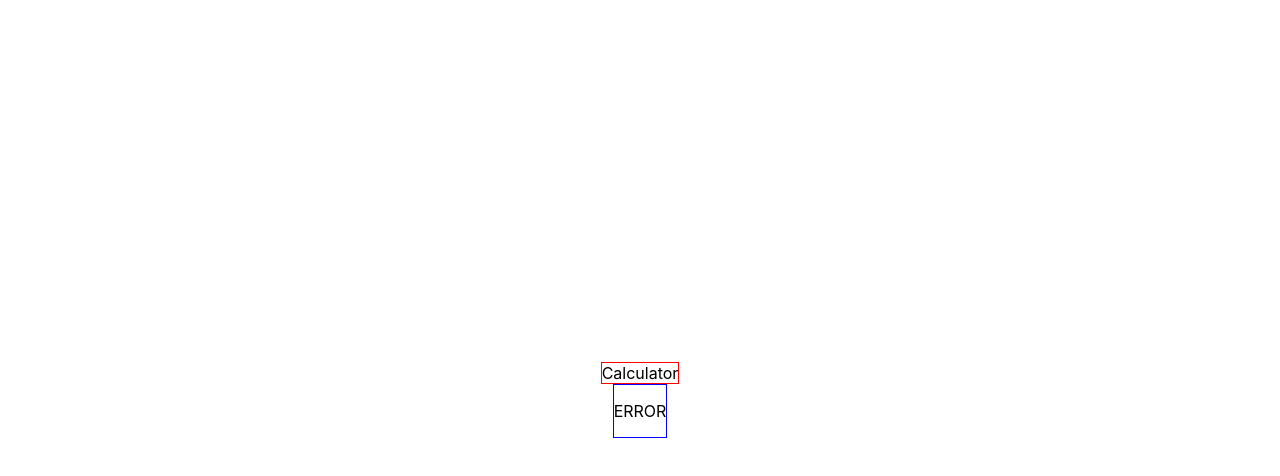
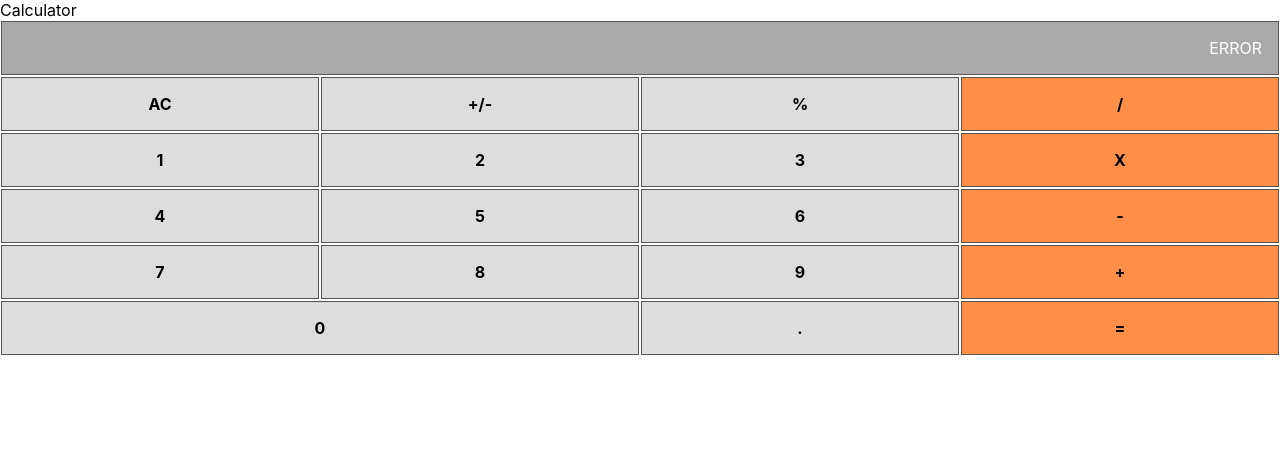
Before and after one commit to carlosmuerto/Math-Magicians, a React (Create React App) app: page / in a window 1280 px wide. Shown: the top 476 px of the page. Built offline with nearby package versions, Linux system fonts and the light colour scheme.

Commit message:
Add buttons and style

```diff
--- a/src/components/Calculator.css
+++ b/src/components/Calculator.css
@@ -1,3 +1,154 @@
+:root {
+  --calc-action-color: #ff8e47;
+  --number-action-color: #ddd;
+}
+
 .calculator-body {
+  display: flex;
+  flex-direction: column;
+  min-width: 50%;
+}
+
+.calculator-body .actions {
   display: grid;
+  grid-template-columns: repeat(4, 1fr);
+  grid-template-rows: repeat(5, 1fr);
 }
+
+.calculator-screen {
+  display: flex;
+  justify-content: end;
+  align-items: center;
+  background-color: #aaa;
+  border: 1px solid #555;
+  margin: 1px;
+}
+
+.calculator-screen .calculator-value {
+  margin: 1rem;
+  font-size: 1rem;
+  color: white;
+}
+
+.calculator-btn {
+  display: flex;
+  justify-content: center;
+  align-items: center;
+  border: 1px solid #555;
+  margin: 1px;
+  font-weight: bold;
+}
+
+.calculator-btn.action-ac {
+  background-color: var(--number-action-color);
+  grid-column: 1 / span 1;
+  grid-row: 1 / span 1;
+}
+
+.calculator-btn.action-sign {
+  background-color: var(--number-action-color);
+  grid-column: 2 / span 1;
+  grid-row: 1 / span 1;
+}
+
+.calculator-btn.action-percent {
+  background-color: var(--number-action-color);
+  grid-column: 3 / span 1;
+  grid-row: 1 / span 1;
+}
+
+.calculator-btn.action-number-1 {
+  background-color: var(--number-action-color);
+  grid-column: 1 / span 1;
+  grid-row: 2 / span 1;
+}
+
+.calculator-btn.action-number-2 {
+  background-color: var(--number-action-color);
+  grid-column: 2 / span 1;
+  grid-row: 2 / span 1;
+}
+
+.calculator-btn.action-number-3 {
+  background-color: var(--number-action-color);
+  grid-column: 3 / span 1;
+  grid-row: 2 / span 1;
+}
+
+.calculator-btn.action-number-4 {
+  background-color: var(--number-action-color);
+  grid-column: 1 / span 1;
+  grid-row: 3 / span 1;
+}
+
+.calculator-btn.action-number-5 {
+  background-color: var(--number-action-color);
+  grid-column: 2 / span 1;
+  grid-row: 3 / span 1;
+}
+
+.calculator-btn.action-number-6 {
+  background-color: var(--number-action-color);
+  grid-column: 3 / span 1;
+  grid-row: 3 / span 1;
+}
+
+.calculator-btn.action-number-7 {
+  background-color: var(--number-action-color);
+  grid-column: 1 / span 1;
+  grid-row: 4 / span 1;
+}
+
+.calculator-btn.action-number-8 {
+  background-color: var(--number-action-color);
+  grid-column: 2 / span 1;
+  grid-row: 4 / span 1;
+}
+
+.calculator-btn.action-number-9 {
+  background-color: var(--number-action-color);
+  grid-column: 3 / span 1;
+  grid-row: 4 / span 1;
+}
+
+.calculator-btn.action-number-0 {
+  background-color: var(--number-action-color);
+  grid-column: 1 / span 2;
+  grid-row: 5 / span 1;
+}
+
+.calculator-btn.action-decimal {
+  background-color: var(--number-action-color);
+  grid-column: 3 / span 1;
+  grid-row: 5 / span 1;
+}
+
+.calculator-btn.action-div {
+  background-color: var(--calc-action-color);
+  grid-column: 4 / span 1;
+  grid-row: 1 / span 1;
+}
+
+.calculator-btn.action-times {
+  background-color: var(--calc-action-color);
+  grid-column: 4 / span 1;
+  grid-row: 2 / span 1;
+}
+
+.calculator-btn.action-minus {
+  background-color: var(--calc-action-color);
+  grid-column: 4 / span 1;
+  grid-row: 3 / span 1;
+}
+
+.calculator-btn.action-plus {
+  background-color: var(--calc-action-color);
+  grid-column: 4 / span 1;
+  grid-row: 4 / span 1;
+}
+
+.calculator-btn.action-total {
+  background-color: var(--calc-action-color);
+  grid-column: 4 / span 1;
+  grid-row: 5 / span 1;
+}
--- a/src/components/Calculator.js
+++ b/src/components/Calculator.js
@@ -1,17 +1,50 @@
 import './Calculator.css';
 
+import PropTypes from 'prop-types';
 import React from 'react';
 import CalculatorScreen from './Calculator/ClaculatorScreen';
+import CalculatorBtn from './Calculator/CalculatorBtn';
+import CalculatorModule from '../modules/CalculatorModule';
 
 // eslint-disable-next-line react/prefer-stateless-function
 class Calculator extends React.Component {
+  constructor(props) {
+    super(props);
+    this.calculatorModule = props.calculatorModule;
+  }
+
   render() {
     return (
       <div className="calculator-body">
-        <CalculatorScreen value="ERROR" />
+        <CalculatorScreen value={this.calculatorModule.printScreen()} />
+        <div className="actions">
+          <CalculatorBtn action={() => { }} name="ac" showName="AC" />
+          <CalculatorBtn action={() => { }} name="sign" showName="+/-" />
+          <CalculatorBtn action={() => { }} name="percent" showName="%" />
+          <CalculatorBtn action={() => { }} name="number-1" showName="1" />
+          <CalculatorBtn action={() => { }} name="number-2" showName="2" />
+          <CalculatorBtn action={() => { }} name="number-3" showName="3" />
+          <CalculatorBtn action={() => { }} name="number-4" showName="4" />
+          <CalculatorBtn action={() => { }} name="number-5" showName="5" />
+          <CalculatorBtn action={() => { }} name="number-6" showName="6" />
+          <CalculatorBtn action={() => { }} name="number-7" showName="7" />
+          <CalculatorBtn action={() => { }} name="number-8" showName="8" />
+          <CalculatorBtn action={() => { }} name="number-9" showName="9" />
+          <CalculatorBtn action={() => { }} name="number-0" showName="0" />
+          <CalculatorBtn action={() => { }} name="decimal" showName="." />
+          <CalculatorBtn action={() => { }} name="div" showName="/" />
+          <CalculatorBtn action={() => { }} name="times" showName="X" />
+          <CalculatorBtn action={() => { }} name="minus" showName="-" />
+          <CalculatorBtn action={() => { }} name="plus" showName="+" />
+          <CalculatorBtn action={() => { }} name="total" showName="=" />
+        </div>
       </div>
     );
   }
 }
 
+Calculator.propTypes = {
+  calculatorModule: PropTypes.instanceOf(CalculatorModule).isRequired,
+};
+
 export default Calculator;
--- /dev/null
+++ b/src/components/Calculator/CalculatorBtn.js
@@ -0,0 +1,24 @@
+import PropTypes from 'prop-types';
+import React from 'react';
+
+// eslint-disable-next-line react/prefer-stateless-function
+class CalculatorBtn extends React.Component {
+  render() {
+    const { showName, name } = this.props;
+    return (
+      <div className={`calculator-btn action-${name}`}>
+        <p className="calculator-showName">{showName ?? name}</p>
+      </div>
+    );
+  }
+}
+
+CalculatorBtn.propTypes = {
+  // action: PropTypes.func.isRequired,
+  name: PropTypes.string.isRequired,
+  showName: PropTypes.string,
+};
+
+CalculatorBtn.defaultProps = { showName: null };
+
+export default CalculatorBtn;
--- a/src/components/Calculator/ClaculatorScreen.js
+++ b/src/components/Calculator/ClaculatorScreen.js
@@ -3,20 +3,11 @@ import React from 'react';
 
 // eslint-disable-next-line react/prefer-stateless-function
 class CalculatorScreen extends React.Component {
-  constructor({ value }) {
-    super({ value });
-    this.state = {
-      value,
-    };
-  }
-
   render() {
-    const { value } = this.state;
+    const { value } = this.props;
     return (
-      <div>
-        <div className="calculator-screen" />
+      <div className="calculator-screen">
         <p className="calculator-value">{value}</p>
-        <div />
       </div>
     );
   }
--- /dev/null
+++ b/src/modules/CalculatorModule.js
@@ -0,0 +1,11 @@
+class CalculatorModule {
+  constructor() {
+    this.value = 'ERROR';
+  }
+
+  printScreen() {
+    return this.value;
+  }
+}
+
+export default CalculatorModule;
--- a/src/presentation/App.css
+++ b/src/presentation/App.css
@@ -2,13 +2,10 @@
   display: flex;
   flex-direction: column;
   box-sizing: border-box;
-  justify-content: center;
-  align-items: center;
-  align-content: center;
-  width: 100vw;
-  height: 100vh;
+  justify-content: stretch;
 }
 
+/*
 .app header.app-header {
   display: flex;
   flex-direction: row;
@@ -20,3 +17,4 @@
   flex-direction: column;
   border: 1px solid blue;
 }
+*/
--- a/src/presentation/App.jsx
+++ b/src/presentation/App.jsx
@@ -1,12 +1,13 @@
 import './App.css';
 import Calculator from '../components/Calculator';
+import CalculatorModule from '../modules/CalculatorModule';
 
 function App() {
   return (
     <div className="app">
       <header className="app-header">Calculator</header>
       <main className="app-main">
-        <Calculator />
+        <Calculator calculatorModule={new CalculatorModule()} />
       </main>
     </div>
   );
```
